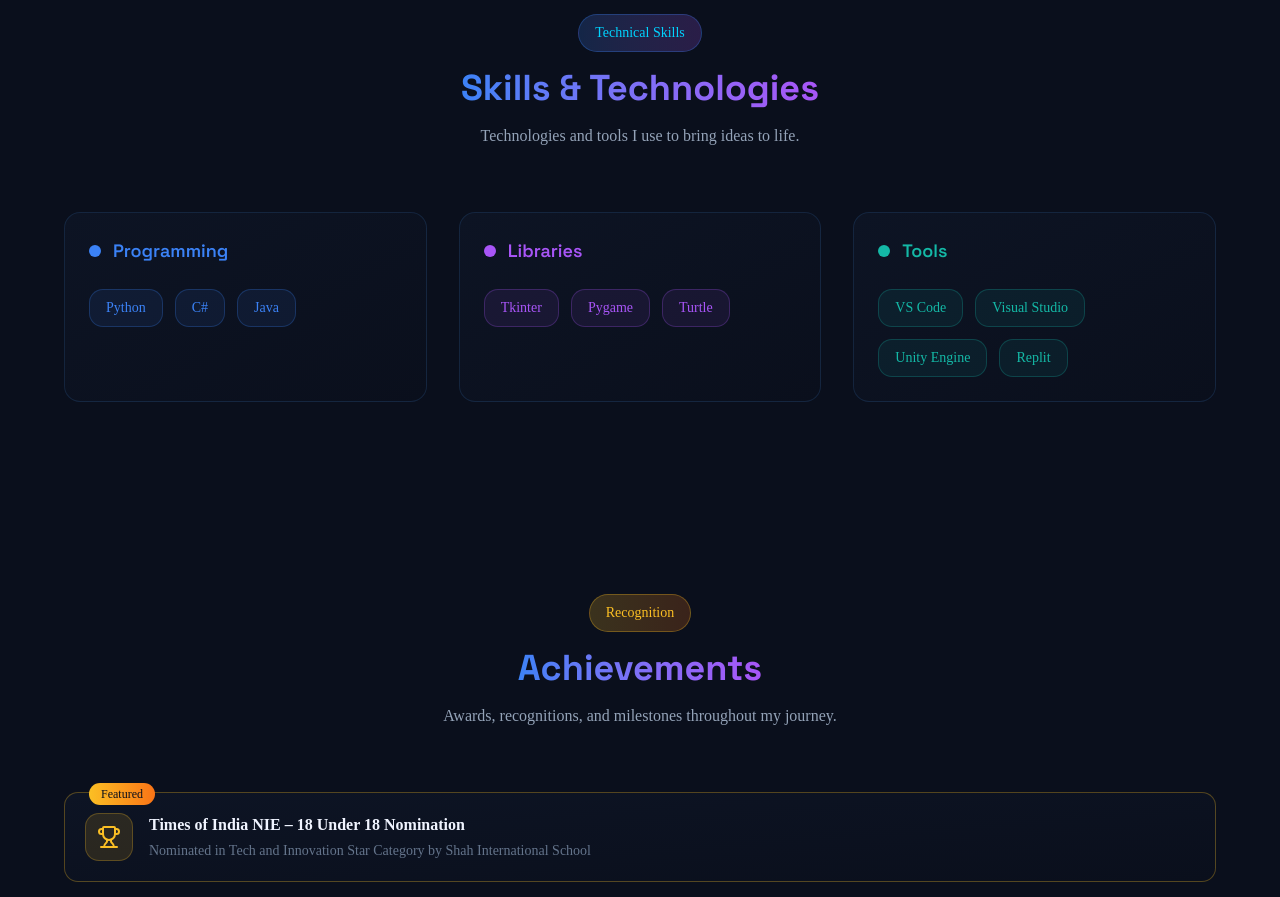
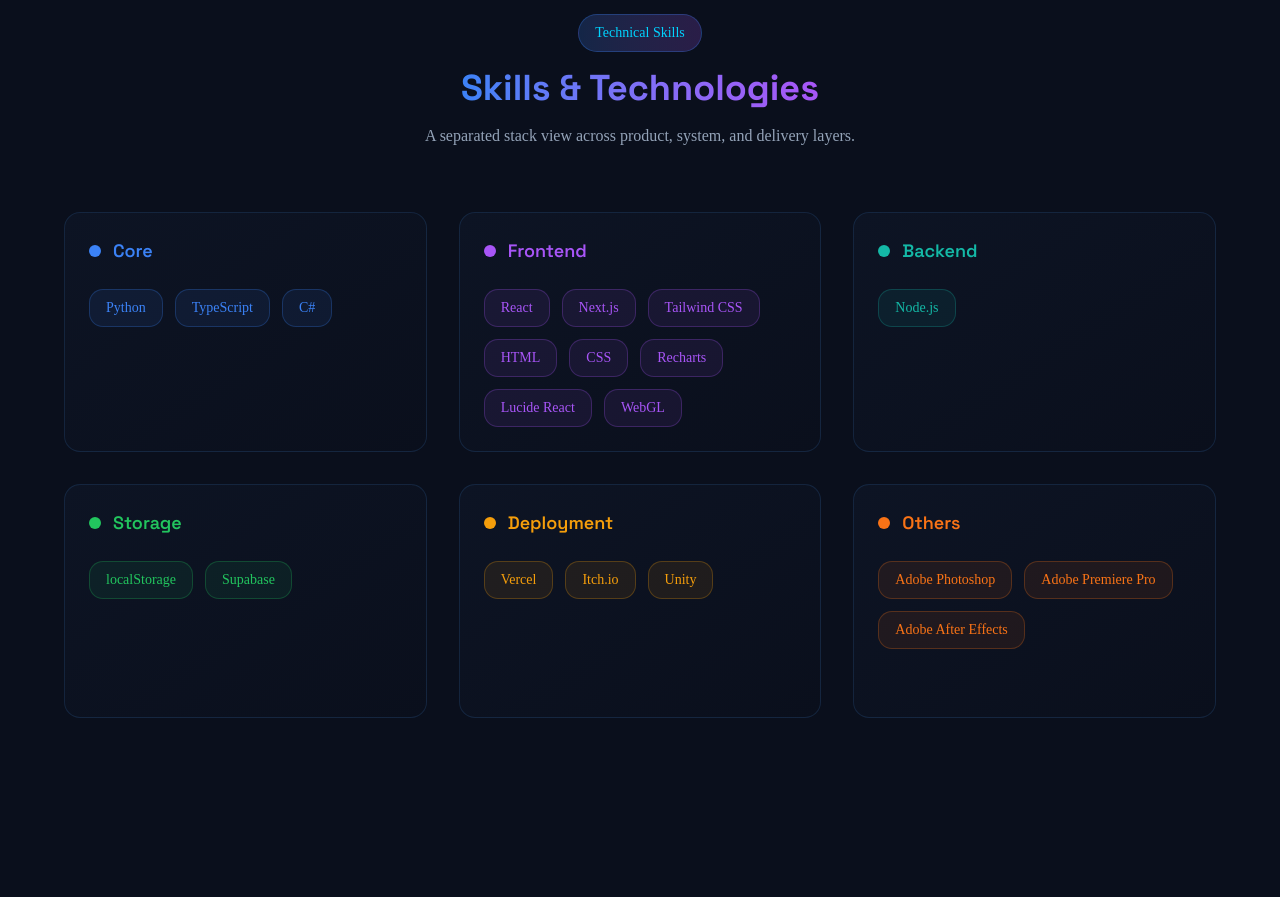
Before and after one commit to jagratahuja/portfolio, a Next.js app: page / in a window 1280 px wide. Shown: the part 4340-5237 px from the top of the page. Built offline with nearby package versions, Linux system fonts and the light colour scheme.

Commit message:
feat(release): v2.0.0-alpha.4 skills/tech stack rework

```diff
--- a/components/skills.tsx
+++ b/components/skills.tsx
@@ -2,24 +2,7 @@
 
 import { motion, useInView } from "framer-motion";
 import { useRef } from "react";
-
-const skillCategories = [
-  {
-    title: "Programming",
-    color: "#3b82f6",
-    skills: ["Python", "C#", "Java"],
-  },
-  {
-    title: "Libraries",
-    color: "#a855f7",
-    skills: ["Tkinter", "Pygame", "Turtle"],
-  },
-  {
-    title: "Tools",
-    color: "#14b8a6",
-    skills: ["VS Code", "Visual Studio", "Unity Engine", "Replit"],
-  },
-];
+import { skillsContent } from "@/content/skills";
 
 export function Skills() {
   const ref = useRef(null);
@@ -36,21 +19,27 @@
           transition={{ duration: 0.6 }}
         >
           <span className="inline-block px-4 py-2 rounded-full bg-gradient-to-r from-[#3b82f6]/20 to-[#a855f7]/20 border border-[#3b82f6]/30 text-sm text-[#00d4ff] mb-4">
-            Technical Skills
+            {skillsContent.badge}
           </span>
           <h2 className="text-3xl md:text-4xl font-bold mb-4 font-[family-name:var(--font-space-grotesk)]">
             <span className="bg-gradient-to-r from-[#3b82f6] to-[#a855f7] bg-clip-text text-transparent">
-              Skills & Technologies
+              {skillsContent.heading}
             </span>
           </h2>
           <p className="text-[#94a3b8] max-w-2xl mx-auto">
-            Technologies and tools I use to bring ideas to life.
+            {skillsContent.subtitle}
           </p>
         </motion.div>
 
         {/* Skills grid */}
-        <div className="grid md:grid-cols-3 gap-8">
-          {skillCategories.map((category, categoryIndex) => (
+        <div
+          className={`grid gap-8 ${
+            skillsContent.categories.length === 1
+              ? "max-w-4xl mx-auto"
+              : "md:grid-cols-3"
+          }`}
+        >
+          {skillsContent.categories.map((category, categoryIndex) => (
             <motion.div
               key={category.title}
               initial={{ opacity: 0, y: 40 }}
@@ -74,7 +63,7 @@
                 </div>
 
                 {/* Skills */}
-                <div className="flex flex-wrap gap-3">
+                <div className="flex flex-wrap content-start gap-3 min-h-[132px]">
                   {category.skills.map((skill, skillIndex) => (
                     <motion.div
                       key={skill}
--- a/content/skills.ts
+++ b/content/skills.ts
@@ -1,27 +1,55 @@
 /**
  * Skills & Technologies Section Content
- * Organized by category with specific technologies
+ * Consolidated from project documentation into one unified stack
  */
 
 export const skillsContent = {
   badge: "Technical Skills",
   heading: "Skills & Technologies",
-  subtitle: "Technologies and tools I use to bring ideas to life.",
+  subtitle: "A separated stack view across product, system, and delivery layers.",
   categories: [
     {
-      title: "Programming",
+      title: "Core",
       color: "#3b82f6",
-      skills: ["Python", "C#", "Java"],
+      skills: ["Python", "TypeScript", "C#"],
     },
     {
-      title: "Libraries",
+      title: "Frontend",
       color: "#a855f7",
-      skills: ["Tkinter", "Pygame", "Turtle"],
+      skills: [
+        "React",
+        "Next.js",
+        "Tailwind CSS",
+        "HTML",
+        "CSS",
+        "Recharts",
+        "Lucide React",
+        "WebGL",
+      ],
     },
     {
-      title: "Tools",
+      title: "Backend",
       color: "#14b8a6",
-      skills: ["VS Code", "Visual Studio", "Unity Engine", "Replit"],
+      skills: ["Node.js"],
+    },
+    {
+      title: "Storage",
+      color: "#22c55e",
+      skills: ["localStorage", "Supabase"],
+    },
+    {
+      title: "Deployment",
+      color: "#f59e0b",
+      skills: ["Vercel", "Itch.io", "Unity"],
+    },
+    {
+      title: "Others",
+      color: "#f97316",
+      skills: [
+        "Adobe Photoshop",
+        "Adobe Premiere Pro",
+        "Adobe After Effects",
+      ],
     },
   ],
 };
```
Also changed, not shown: Documentation/CHANGELOG.MD.
